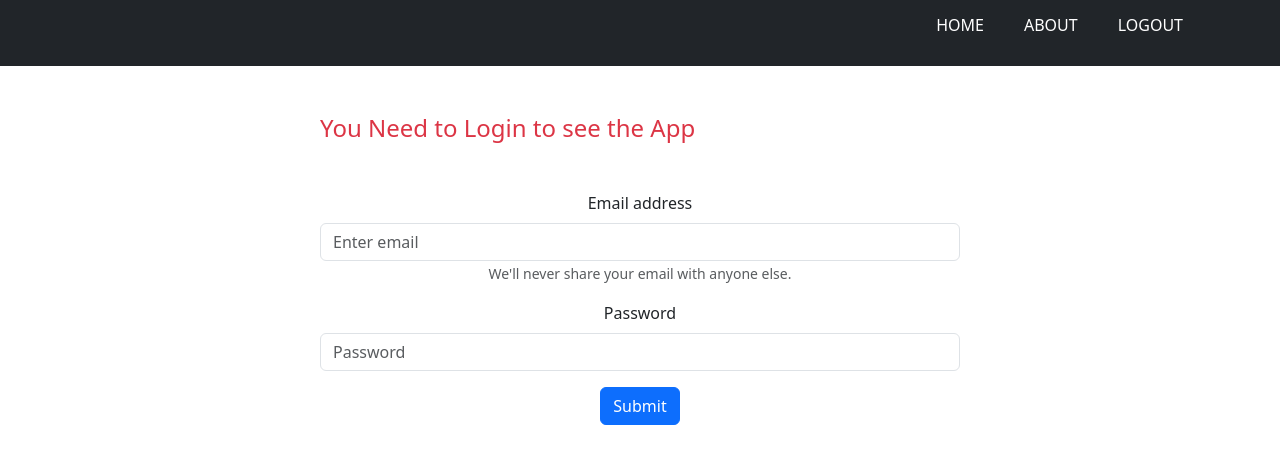
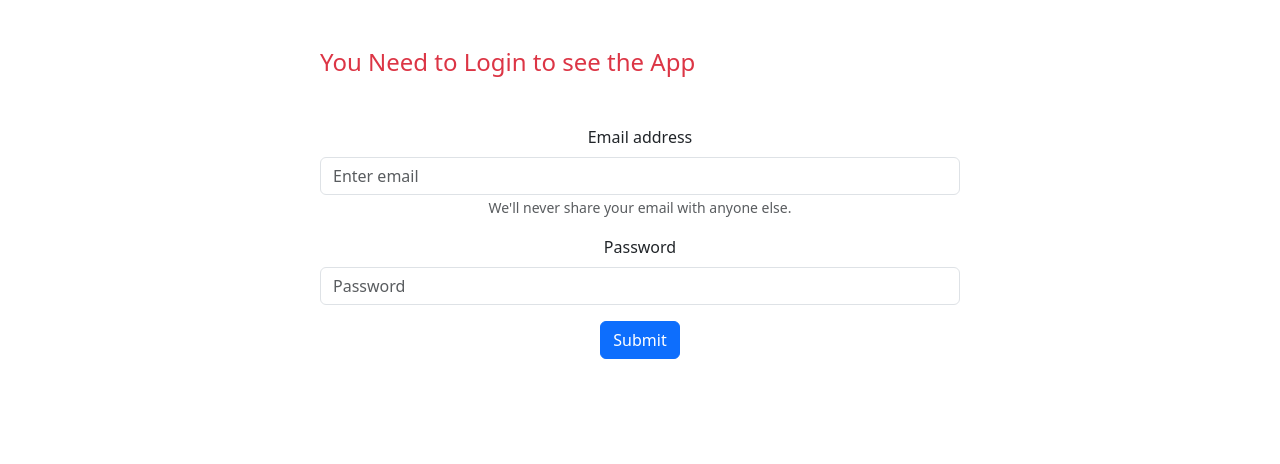
Before and after one commit to muhammeterl1912/React-Router-App, a React (Create React App) app: page /login in a window 1280 px wide. Shown: the top 464 px of the page. Built offline with nearby package versions, Linux system fonts and the light colour scheme.

Commit message:
fixed a navbar bug that is visible in login.

```diff
--- a/src/pages/NavBar.jsx
+++ b/src/pages/NavBar.jsx
@@ -4,10 +4,10 @@
 import { useAuthenticateContext } from "../components/context/Authenticate";
 const NavBar = () => {
 
-  const { setAuthenticate} = useAuthenticateContext()
+  const {authenticate,setAuthenticate} = useAuthenticateContext()
   return (
     <>
-      <Navbar bg="dark" data-bs-theme="dark">
+   { authenticate ?  <Navbar bg="dark" data-bs-theme="dark">
         <Container>
           <ul className="nav-bar text-white ">
             <li className="text-white">
@@ -31,7 +31,7 @@
             </li>
           </ul>
         </Container>
-      </Navbar>
+      </Navbar>:""}
     </>
   );
 };
```
